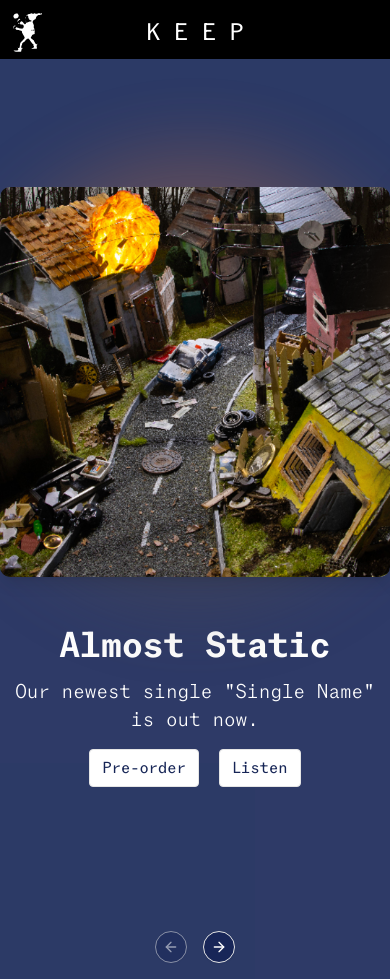
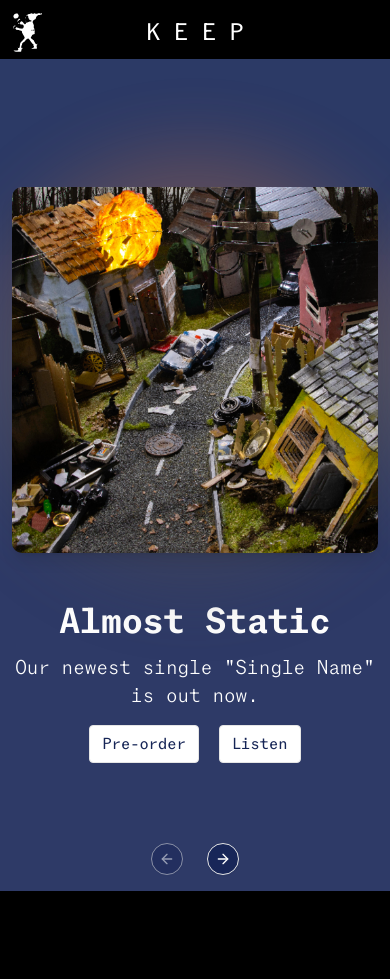
Before and after one commit to noahweingand/keep, a Next.js app: page / in a window 390 px wide. After the commit the page ends 891 px from the top, so only its background shows below. Built offline with nearby package versions, Linux system fonts and the light colour scheme.

Commit message:
chore: responsive carousel

```diff
--- a/src/app/page.tsx
+++ b/src/app/page.tsx
@@ -18,7 +18,7 @@ export default function Home() {
           <Item />
           <Item />
         </CarouselContent>
-        <div className="flex justify-center mt-8 gap-4">
+        <div className="flex justify-center gap-6 sm:gap-4">
           <CarouselPrevious className="static text-white bg-blue-950/90" />
           <CarouselNext className="static text-white bg-blue-950/90" />
         </div>
@@ -30,8 +30,8 @@ export default function Home() {
 function Item() {
   return (
     <CarouselItem className="basis-full pl-6">
-      <div className="flex flex-col sm:flex-row justify-center items-center py-20">
-        <div className="relative mr-0 sm:mr-12">
+      <div className="flex flex-col sm:flex-row justify-center items-center pt-20 pb-12">
+        <div className="relative mr-3 ml-3 sm:mr-12 sm:ml-6 xl:ml-0">
           <div
             className="absolute animate-pulse rounded-full bg-gradient-to-t from-[#4E4A46] via-[#97805A] to-[#E8783A] blur-2xl opacity-10"
             style={{
@@ -58,62 +58,3 @@ function Item() {
     </CarouselItem>
   );
 }
-
-// export default function Home() {
-//   return (
-//     <main className="w-full h-screen m-auto bg-blue-950/90" style={{ width: "100vw" }}>
-//       <Carousel>
-//         <CarouselContent className="min-h-1/2">
-//           <Item />
-//           <Item />
-//           <Item />
-//           {/* <CarouselItem style={{ clipPath: "inset(0px 0px 0px 0px)" }}>
-//               <div className="flex justify-center items-center">Hello</div>
-//             </CarouselItem>
-//             <CarouselItem style={{ clipPath: "inset(0px 0px 0px 0px)" }}>
-//               <div className="flex justify-center items-center">World</div>
-//             </CarouselItem>
-//             <CarouselItem style={{ clipPath: "inset(0px 0px 0px 0px)" }}>
-//               <div className="flex justify-center items-center">Done</div>
-//             </CarouselItem> */}
-//         </CarouselContent>
-//         <div className="flex justify-center mt-4 gap-2">
-//           <CarouselPrevious className="static text-white bg-blue-950/90" />
-//           <CarouselNext className="static text-white bg-blue-950/90" />
-//         </div>
-//       </Carousel>
-//     </main>
-//   );
-// }
-
-// export default function Home() {
-//   return (
-//     <main className="w-full h-screen m-auto bg-blue-950/90" style={{ width: "100vw" }}>
-//       <div className="flex flex-col sm:flex-row min-h-screen space-y-6 sm:space-y-0 justify-center items-center mx-3 sm:mx-8">
-//         <div className="relative mr-0 sm:mr-12">
-//           <div
-//             className="absolute animate-pulse rounded-full bg-gradient-to-l from-[#4E4A46] via-[#97805A] to-[#E8783A] blur-2xl opacity-10"
-//             style={{
-//               inset: "clamp(-2rem, -15%, -5rem)",
-//             }}
-//           ></div>
-//           <Image
-//             className="relative rounded-lg shadow-lg"
-//             src="/images/albums/almost_static.jpeg"
-//             alt="Album artwork for Almost Static by Keep"
-//             width={500}
-//             height={500}
-//           />
-//         </div>
-//         <div className="flex flex-col h-full justify-center text-white">
-//           <h2 className="text-4xl font-semibold mb-3">Almost Static</h2>
-//           <h3 className="text-xl">Our newest single {`"Single Name"`} is out now. </h3>
-//           <div className="flex flex-row space-x-3 items-center mt-4">
-//             <Button>Pre-order</Button>
-//             <Button>Listen</Button>
-//           </div>
-//         </div>
-//       </div>
-//     </main>
-//   );
-// }
```
